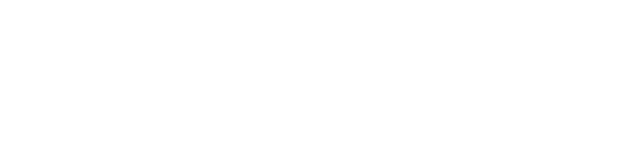
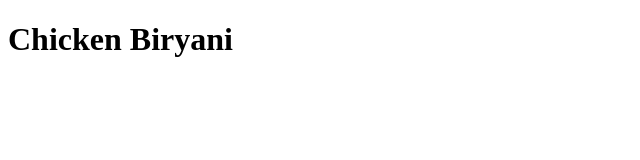
Before and after one commit to coderanirudh/odin-recipes, a plain HTML site: page recipes/ChickenBiryani.html in a window 1280 px wide. Shown: the whole page, without its empty margins (0-640 px from the left). Drawn offline with Linux system fonts and the light colour scheme.

Commit message:
Add main heading to chicken biryani recipe page

```diff
--- a/recipes/ChickenBiryani.html
+++ b/recipes/ChickenBiryani.html
@@ -6,6 +6,6 @@
     <title>Chicken Biryani</title>
 </head>
 <body>
-
+    <h1>Chicken Biryani</h1>
 </body>
 </html>
```
